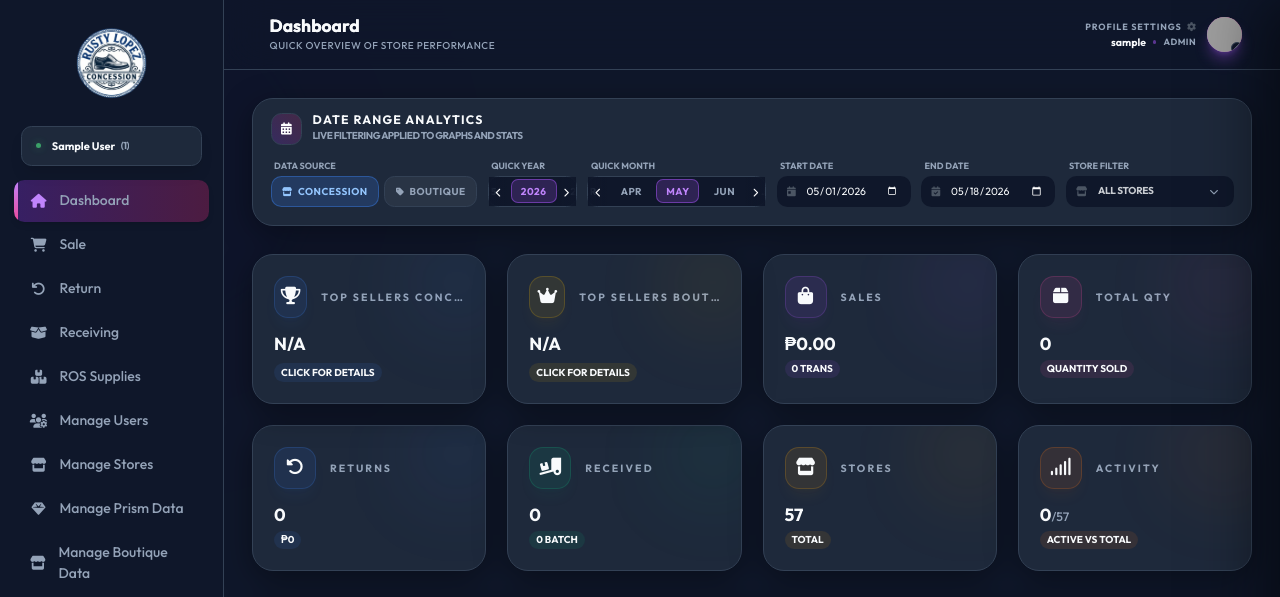
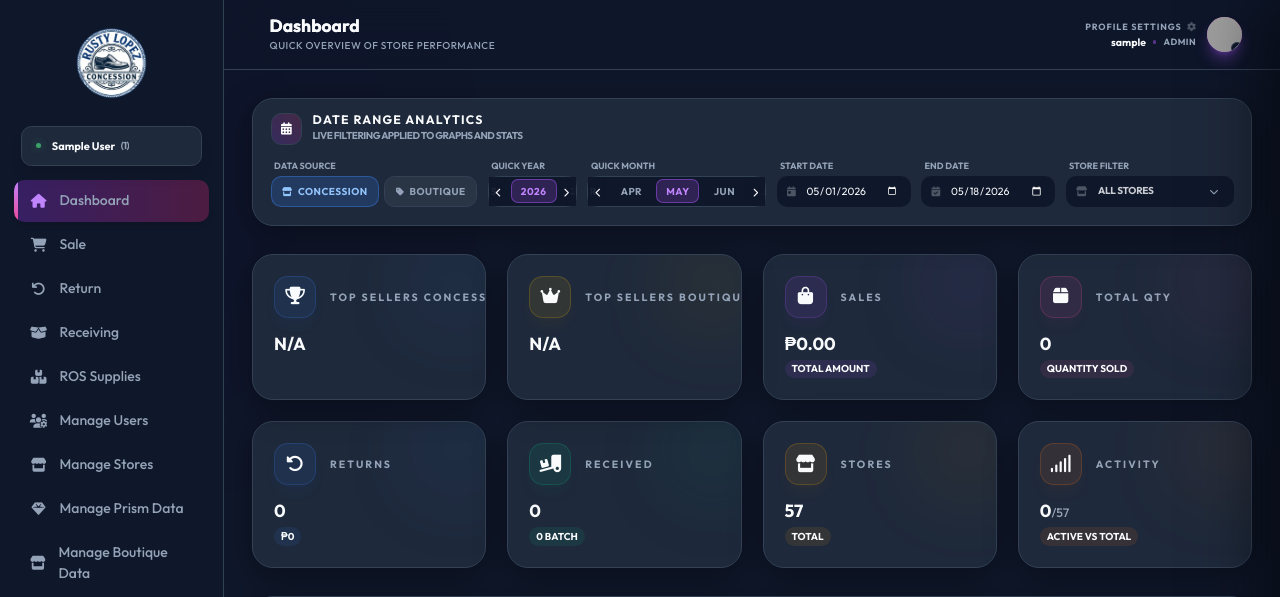
Before and after one commit to Aian24/concession, a PHP site: page /index.php?action=dashboard in a window 1280 px wide. Shown: the top 597 px of the page. Run offline with PHP 8.4, Linux system fonts and the light colour scheme; the visitor is signed in with stand-in values (Sample User, id 1); data comes from the database, SQL or seed files in the repository; style sheets or scripts are compiled from the project's sources; some libraries are stand-ins or nearby versions; grey boxes are pictures that could not be loaded.

Commit message:
Dashboard & Roles: Improved Top Sellers card UI typography and fixed admin_view export authorization

```diff
--- a/views/pages/dashboard.php
+++ b/views/pages/dashboard.php
@@ -580,35 +580,45 @@ document.addEventListener('DOMContentLoaded', () => {
     <?php if ($is_admin): ?>
     <div onclick="openTopSellersModal()" class="glass-panel p-4 sm:p-5 xl:p-6 border border-white/5 relative overflow-hidden group hover:border-[#3b82f6]/30 transition-all duration-500 cursor-pointer z-50">
         <div class="absolute -right-4 -top-4 w-24 h-24 bg-[#3b82f6]/10 rounded-full blur-2xl group-hover:bg-[#3b82f6]/20 transition-all"></div>
-        <div class="flex items-center gap-3 sm:gap-4 mb-3 sm:mb-4">
-            <div class="w-10 h-10 sm:w-12 sm:h-12 rounded-2xl bg-[#3b82f6]/10 flex items-center justify-center text-[#3b82f6] border border-[#3b82f6]/20 shadow-lg shadow-[#3b82f6]/5">
-                <i class="fas fa-trophy text-lg sm:text-xl"></i>
+        <div class="flex items-center justify-between gap-2 mb-3 sm:mb-4 relative z-10">
+            <div class="flex items-center gap-3 sm:gap-4">
+                <div class="w-10 h-10 sm:w-12 sm:h-12 rounded-2xl bg-[#3b82f6]/10 flex items-center justify-center text-[#3b82f6] border border-[#3b82f6]/20 shadow-lg shadow-[#3b82f6]/5 shrink-0">
+                    <i class="fas fa-trophy text-lg sm:text-xl"></i>
+                </div>
+                <h3 class="text-[10px] sm:text-xs font-black text-gray-500 uppercase tracking-widest sm:tracking-[0.2em] truncate" title="Top Sellers Concession">Top Sellers Concession</h3>
             </div>
-            <h3 class="text-[10px] sm:text-xs font-black text-gray-500 uppercase tracking-widest sm:tracking-[0.2em] truncate" title="Top Sellers Concession">Top Sellers Concession</h3>
+            <div class="opacity-0 group-hover:opacity-100 transition-all duration-300 translate-x-2 group-hover:translate-x-0 flex items-center gap-1.5 bg-[#3b82f6]/10 border border-[#3b82f6]/20 px-2 sm:px-2.5 py-1 rounded-lg shrink-0">
+                <span class="text-[8px] font-bold text-[#3b82f6] uppercase tracking-widest whitespace-nowrap hidden sm:inline-block">View Details</span>
+                <i class="fas fa-external-link-alt text-[#3b82f6] text-[9px]"></i>
+            </div>
         </div>
         <p class="text-lg sm:text-xl min-[1400px]:text-lg xl:text-xl 2xl:text-2xl font-bold text-white mb-1 truncate" title="<?= htmlspecialchars($top_store_name) ?>"><?= htmlspecialchars($top_store_name) ?></p>
-        <div class="flex items-center gap-1.5 flex-wrap mt-2">
-            <span class="text-[10px] font-bold text-[#3b82f6] bg-[#3b82f6]/10 px-2 py-0.5 rounded-full uppercase truncate">Click for Details</span>
+        <div class="flex items-center gap-1.5 flex-wrap mt-2 relative z-10">
             <?php if ($top_store_name !== 'N/A'): ?>
-            <span class="text-[10px] font-bold text-white bg-white/10 px-2 py-0.5 rounded-full uppercase truncate">Qty: <?= number_format($top_store_qty) ?></span>
-            <span class="text-[10px] font-bold text-emerald-400 bg-emerald-500/10 px-2 py-0.5 rounded-full uppercase truncate">₱<?= number_format($top_store_amount, 2) ?></span>
+            <span class="text-sm sm:text-base lg:text-lg font-bold text-white bg-white/10 px-2.5 py-0.5 rounded-full uppercase truncate">Qty: <?= number_format($top_store_qty) ?></span>
+            <span class="text-sm sm:text-base lg:text-lg font-bold text-emerald-400 bg-emerald-500/10 px-2.5 py-0.5 rounded-full uppercase truncate">₱<?= number_format($top_store_amount, 2) ?></span>
             <?php endif; ?>
         </div>
     </div>
     <div onclick="openTopBoutiqueModal()" class="glass-panel p-4 sm:p-5 xl:p-6 border border-white/5 relative overflow-hidden group hover:border-yellow-500/30 transition-all duration-500 cursor-pointer z-50">
         <div class="absolute -right-4 -top-4 w-24 h-24 bg-yellow-500/10 rounded-full blur-2xl group-hover:bg-yellow-500/20 transition-all"></div>
-        <div class="flex items-center gap-3 sm:gap-4 mb-3 sm:mb-4">
-            <div class="w-10 h-10 sm:w-12 sm:h-12 rounded-2xl bg-yellow-500/10 flex items-center justify-center text-yellow-400 border border-yellow-500/20 shadow-lg shadow-yellow-500/5">
-                <i class="fas fa-crown text-lg sm:text-xl"></i>
+        <div class="flex items-center justify-between gap-2 mb-3 sm:mb-4 relative z-10">
+            <div class="flex items-center gap-3 sm:gap-4">
+                <div class="w-10 h-10 sm:w-12 sm:h-12 rounded-2xl bg-yellow-500/10 flex items-center justify-center text-yellow-400 border border-yellow-500/20 shadow-lg shadow-yellow-500/5 shrink-0">
+                    <i class="fas fa-crown text-lg sm:text-xl"></i>
+                </div>
+                <h3 class="text-[10px] sm:text-xs font-black text-gray-500 uppercase tracking-widest sm:tracking-[0.2em] truncate" title="Top Sellers Boutique">Top Sellers Boutique</h3>
             </div>
-            <h3 class="text-[10px] sm:text-xs font-black text-gray-500 uppercase tracking-widest sm:tracking-[0.2em] truncate" title="Top Sellers Boutique">Top Sellers Boutique</h3>
+            <div class="opacity-0 group-hover:opacity-100 transition-all duration-300 translate-x-2 group-hover:translate-x-0 flex items-center gap-1.5 bg-yellow-500/10 border border-yellow-500/20 px-2 sm:px-2.5 py-1 rounded-lg shrink-0">
+                <span class="text-[8px] font-bold text-yellow-400 uppercase tracking-widest whitespace-nowrap hidden sm:inline-block">View Details</span>
+                <i class="fas fa-external-link-alt text-yellow-400 text-[9px]"></i>
+            </div>
         </div>
         <p class="text-lg sm:text-xl min-[1400px]:text-lg xl:text-xl 2xl:text-2xl font-bold text-white mb-1 truncate" title="<?= htmlspecialchars($top_boutique_name) ?>"><?= htmlspecialchars($top_boutique_name) ?></p>
-        <div class="flex items-center gap-1.5 flex-wrap mt-2">
-            <span class="text-[10px] font-bold text-yellow-400 bg-yellow-500/10 px-2 py-0.5 rounded-full uppercase truncate">Click for Details</span>
+        <div class="flex items-center gap-1.5 flex-wrap mt-2 relative z-10">
             <?php if ($top_boutique_name !== 'N/A'): ?>
-            <span class="text-[10px] font-bold text-white bg-white/10 px-2 py-0.5 rounded-full uppercase truncate">Qty: <?= number_format($top_boutique_qty) ?></span>
-            <span class="text-[10px] font-bold text-emerald-400 bg-emerald-500/10 px-2 py-0.5 rounded-full uppercase truncate">₱<?= number_format($top_boutique_amount, 2) ?></span>
+            <span class="text-sm sm:text-base lg:text-lg font-bold text-white bg-white/10 px-2.5 py-0.5 rounded-full uppercase truncate">Qty: <?= number_format($top_boutique_qty) ?></span>
+            <span class="text-sm sm:text-base lg:text-lg font-bold text-emerald-400 bg-emerald-500/10 px-2.5 py-0.5 rounded-full uppercase truncate">₱<?= number_format($top_boutique_amount, 2) ?></span>
             <?php endif; ?>
         </div>
     </div>
@@ -623,7 +633,7 @@ document.addEventListener('DOMContentLoaded', () => {
         </div>
         <p class="text-lg sm:text-xl min-[1400px]:text-lg xl:text-xl 2xl:text-2xl font-bold text-white mb-1 truncate" title="₱<?= number_format($total_sales, 2) ?>">₱<?= number_format($total_sales, 2) ?></p>
         <div class="flex items-center gap-2">
-            <span class="text-[10px] font-bold text-purple-400 bg-purple-500/10 px-2 py-0.5 rounded-full uppercase truncate"><?= number_format($total_sales_count) ?> Trans</span>
+            <span class="text-[10px] font-bold text-purple-400 bg-purple-500/10 px-2 py-0.5 rounded-full uppercase truncate">Total Amount</span>
         </div>
     </div>
 
```
Also changed, not shown: api/export_non_submission.php (+5 -2 lines).
